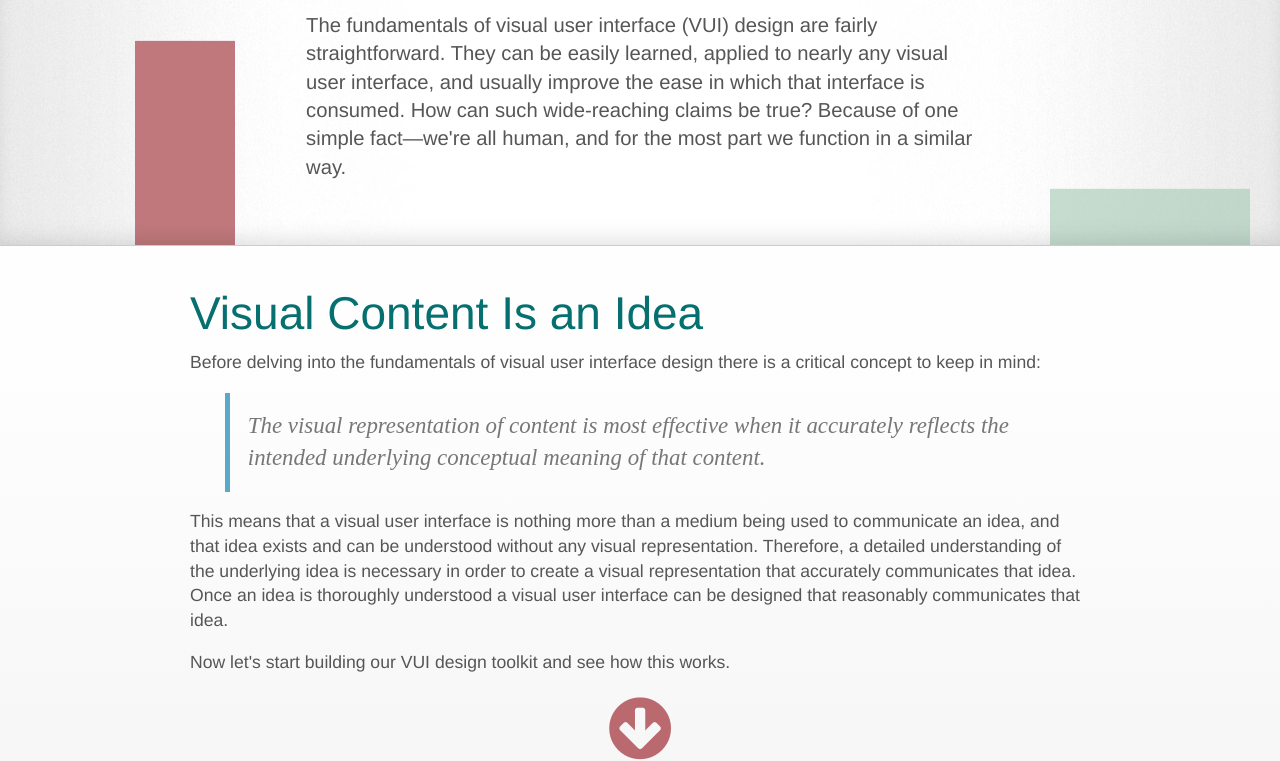
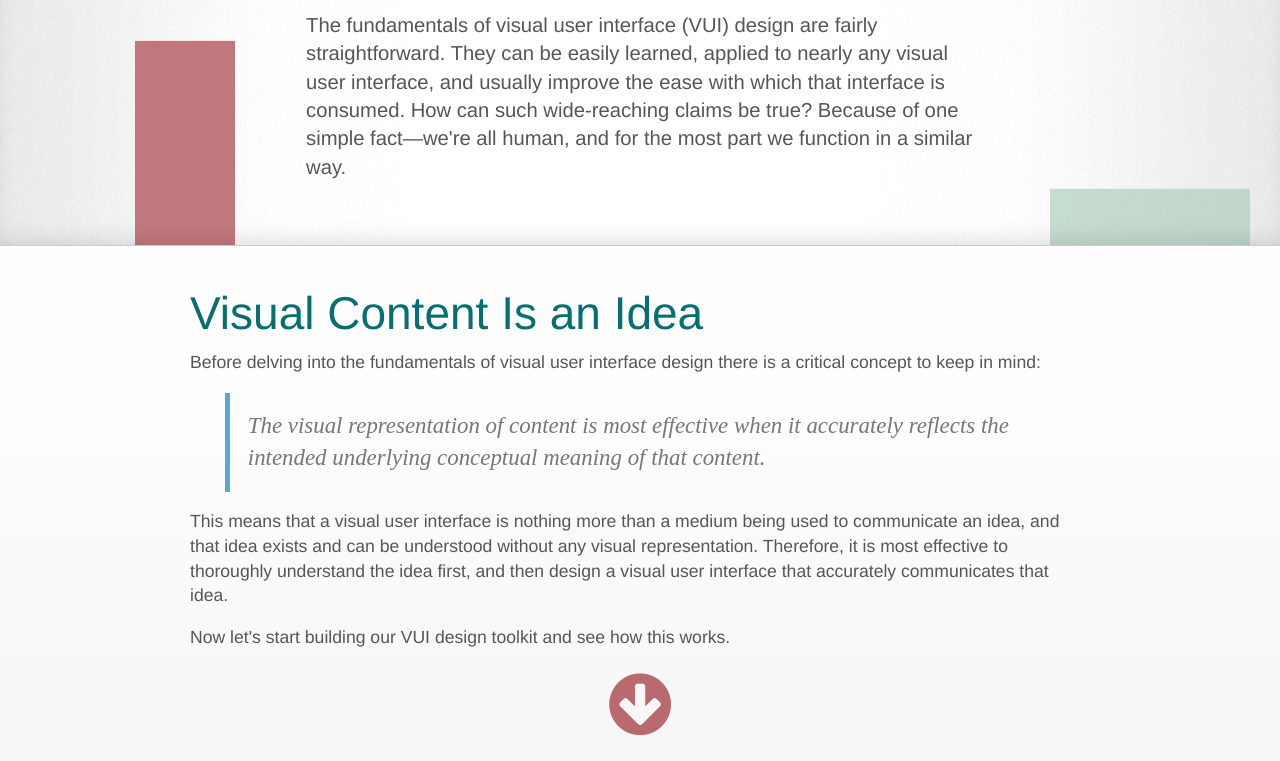
Before and after one commit to akucharik/uidesign, a website: page index.html in a window 1280 px wide. Shown: the part 227-988 px from the top of the page. Drawn offline with Linux system fonts and the light colour scheme.

Commit message:
Minor text updates

```diff
--- a/index.html
+++ b/index.html
@@ -30,7 +30,7 @@
                     <img class="home-banner-logo" src="images/logo.png" width="342" height="180" alt="Fundamentals of Visual User Interface Design logo">
                 </h1>
                 <p class="home-banner-description">The fundamentals of visual user interface (VUI) design are fairly straightforward.
-                    They can be easily learned, applied to nearly any visual user interface, and usually improve the ease in which that interface is consumed.
+                    They can be easily learned, applied to nearly any visual user interface, and usually improve the ease with which that interface is consumed.
                     How can such wide-reaching claims be true? Because of one simple fact&mdash;we're all human, and for the most part we function in a similar way.</p>
             </div>
         </div>
@@ -45,8 +45,7 @@
                     <p>The visual representation of content is most effective when it accurately reflects the intended underlying conceptual meaning of that content.</p>
                 </div>
                 <p>This means that a visual user interface is nothing more than a medium being used to communicate an idea, and that idea exists and can be understood without any visual representation.
-                    Therefore, a detailed understanding of the underlying idea is necessary in order to create a visual representation that accurately communicates that idea.
-                    Once an idea is thoroughly understood a visual user interface can be designed that reasonably communicates that idea.</p>
+                    Therefore, it is most effective to thoroughly understand the idea first, and then design a visual user interface that accurately communicates that idea.
                 <p>Now let's start building our VUI design toolkit and see how this works.</p>
                 <p class="idea-next"><i id="navStart" class="fa fa-arrow-circle-down scrollto-arrow"></i></p>
             </div>
@@ -176,7 +175,7 @@
                         Weak content relationships directly impact usability and cause users to expend more mental effort figuring out what is being communicated.
                         Let's consider a simple form where a label such as <em>First name</em> is used to describe the empty form field, in this case a textbox, where the user will enter a name.</p>
                     <div class="zone forms-example forms-first-name">
-                        <label>First Name</label>
+                        <label>First name</label>
                         <input type="text">
                     </div>
                     <p>Is the visual representation of the relationship between the <em>First name</em> label and the form field misleading, weak, or strong?
```
